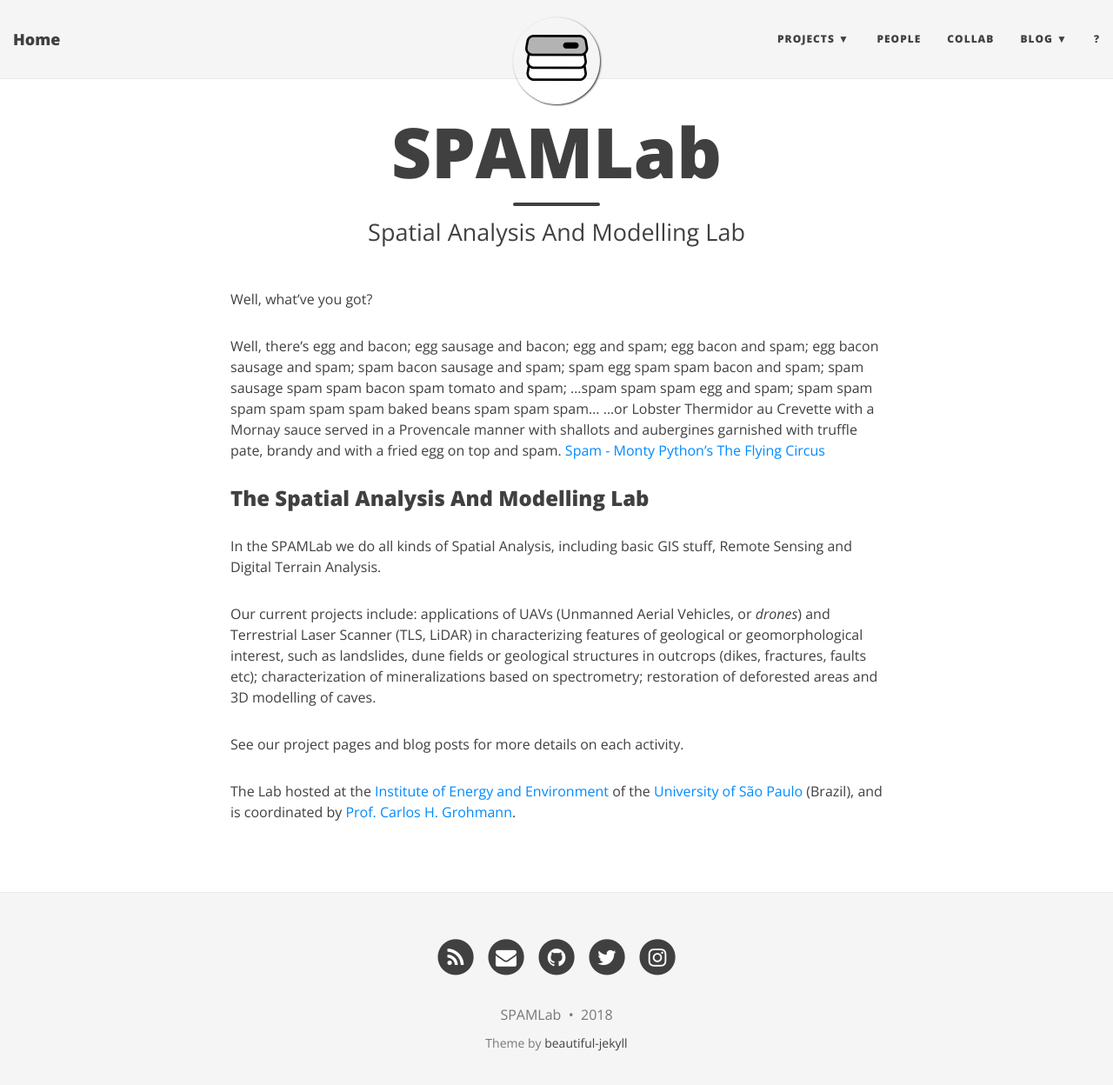
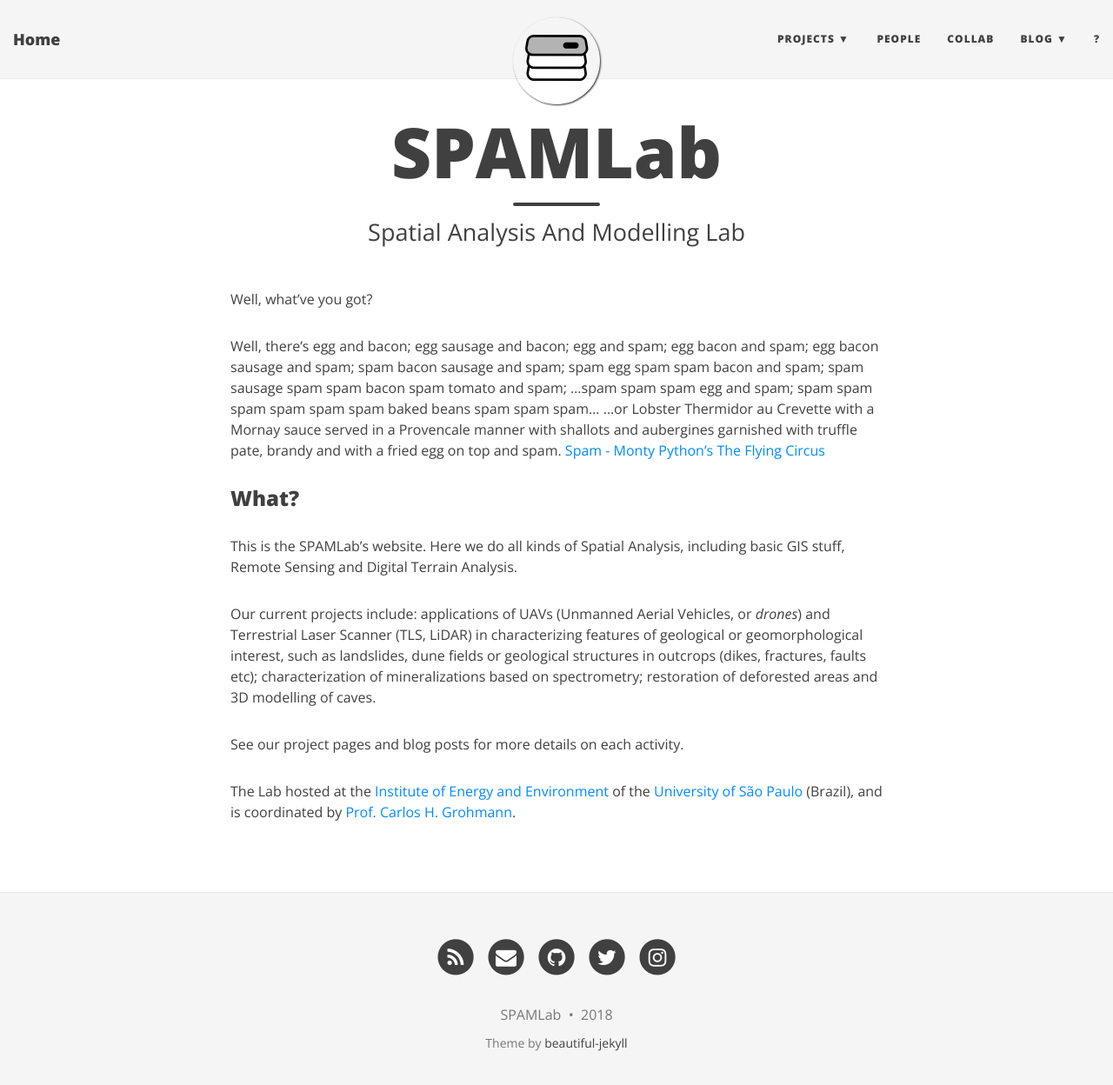
Before and after one commit to SPAMLab/SPAMLab.github.io, a Jekyll site: the page built from index.md, in a window 1280 px wide and 1260 px high. Shown: the top 1248 px of the window at 87% size. Built offline with Jekyll 4.4.1, drawn with Linux system fonts in a browser that asks for light colours; nearby versions of some CDN libraries.

Commit message:
Update index.md

```diff
--- a/index.md
+++ b/index.md
@@ -11,9 +12,9 @@ Well, there’s egg and bacon; egg sausage and bacon; egg and spam; egg bacon an
 …or Lobster Thermidor au Crevette with a Mornay sauce served in a Provencale manner with shallots and aubergines garnished with truffle pate, brandy and with a fried egg on top and spam. [Spam - Monty Python's The Flying Circus](https://youtu.be/M_eYSuPKP3Y)
 
 
-### The Spatial Analysis And Modelling Lab
+### What?
 
-In the SPAMLab we do all kinds of Spatial Analysis, including basic GIS stuff, Remote Sensing and Digital Terrain Analysis.
+This is the SPAMLab's website. Here we do all kinds of Spatial Analysis, including basic GIS stuff, Remote Sensing and Digital Terrain Analysis.
 
 Our current projects include: applications of UAVs (Unmanned Aerial Vehicles, or _drones_) and Terrestrial Laser Scanner (TLS, LiDAR) in characterizing features of geological or geomorphological interest, such as landslides, dune fields or geological structures in outcrops (dikes, fractures, faults etc); characterization of mineralizations based on spectrometry; restoration of deforested areas and 3D modelling of caves.
 
```
Also changed, not shown: other parts of index.md (+1 -0 lines).
